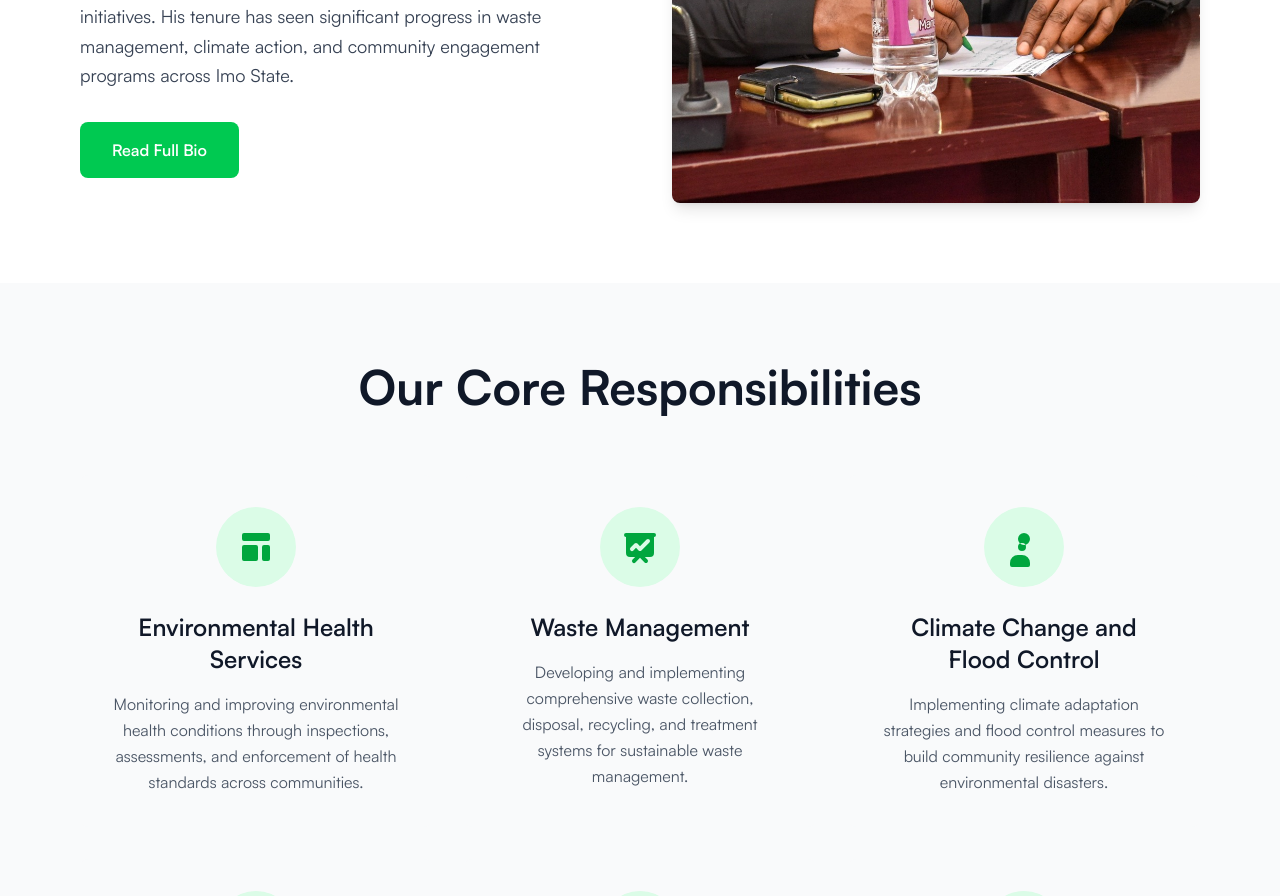
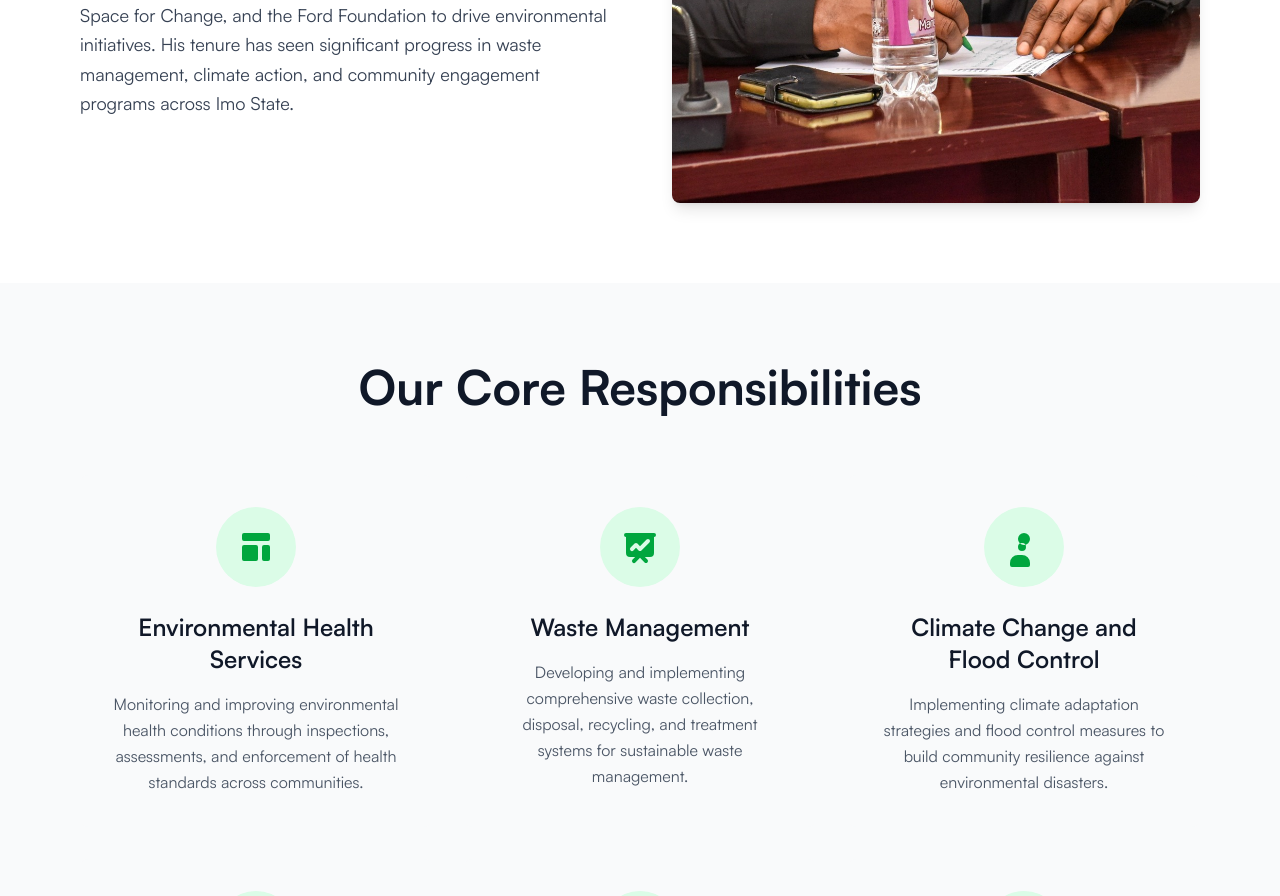
Before and after one commit to IDCLofficial/ministry-of-environment-and-sanitation, a Next.js app: page /about in a window 1280 px wide. Shown: the part 2480-3376 px from the top of the page. Built offline with nearby package versions, Linux system fonts and the light colour scheme.

Commit message:
Remove Read full Bio

```diff
--- a/app/about/page.tsx
+++ b/app/about/page.tsx
@@ -127,9 +127,6 @@ export default function About() {
                                 His tenure has seen significant progress in waste management, climate action, and community engagement
                                 programs across Imo State.
                             </p>
-                            <button className="bg-green-500 hover:bg-green-600 text-white px-6 sm:px-8 py-3 sm:py-4 rounded-lg text-sm sm:text-base font-semibold transition-colors">
-                                Read Full Bio
-                            </button>
                         </div>
                         <div className="order-1 lg:order-2 aspect-[3/4]">
                             <Image
```
